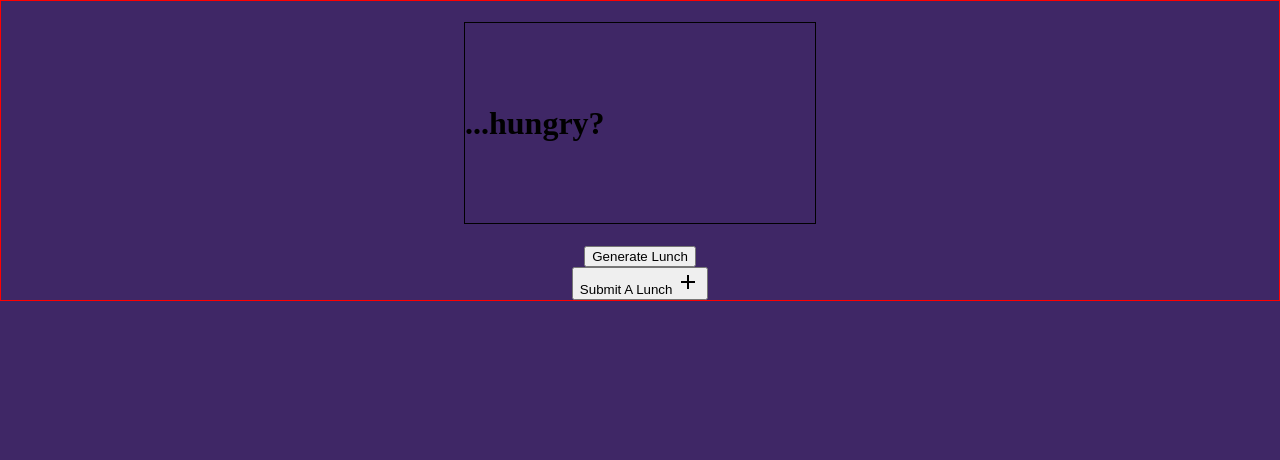
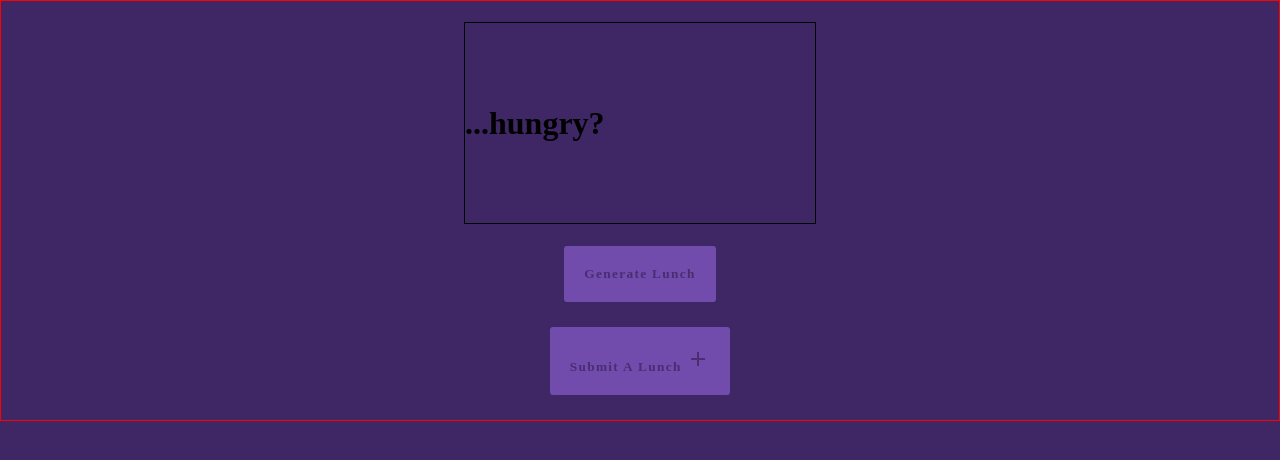
Before and after one commit to valentinovtino/Range-TakeHome-VV, a React (Create React App) app: page / in a window 1280 px wide. Shown: the top 460 px of the page. Built offline with nearby package versions, Linux system fonts and the light colour scheme.

Commit message:
styles for generator and form button

```diff
--- a/src/stylesheets/LunchSpots.css
+++ b/src/stylesheets/LunchSpots.css
@@ -64,3 +64,22 @@ h1 {
 .suggestionErr {
     font-family:  'URW Chancery L', cursive;
 }
+
+.generateBtn {
+    padding: 20px;
+    outline: none;
+    background: none;
+    color: #492e72;
+    border-radius: 3px;
+    margin-bottom: 25px;
+    border: none;
+    font-weight: 700;
+    font-family: 'Apple Chancery', cursive;
+    letter-spacing: 0.1em;
+    background: #714cac;
+}
+.generateBtn:hover{
+    text-shadow: 0 0 2em rgba(255,255,255,1);
+    color:#FFFFFF;
+    border-color:#FFFFFF;
+}
```
